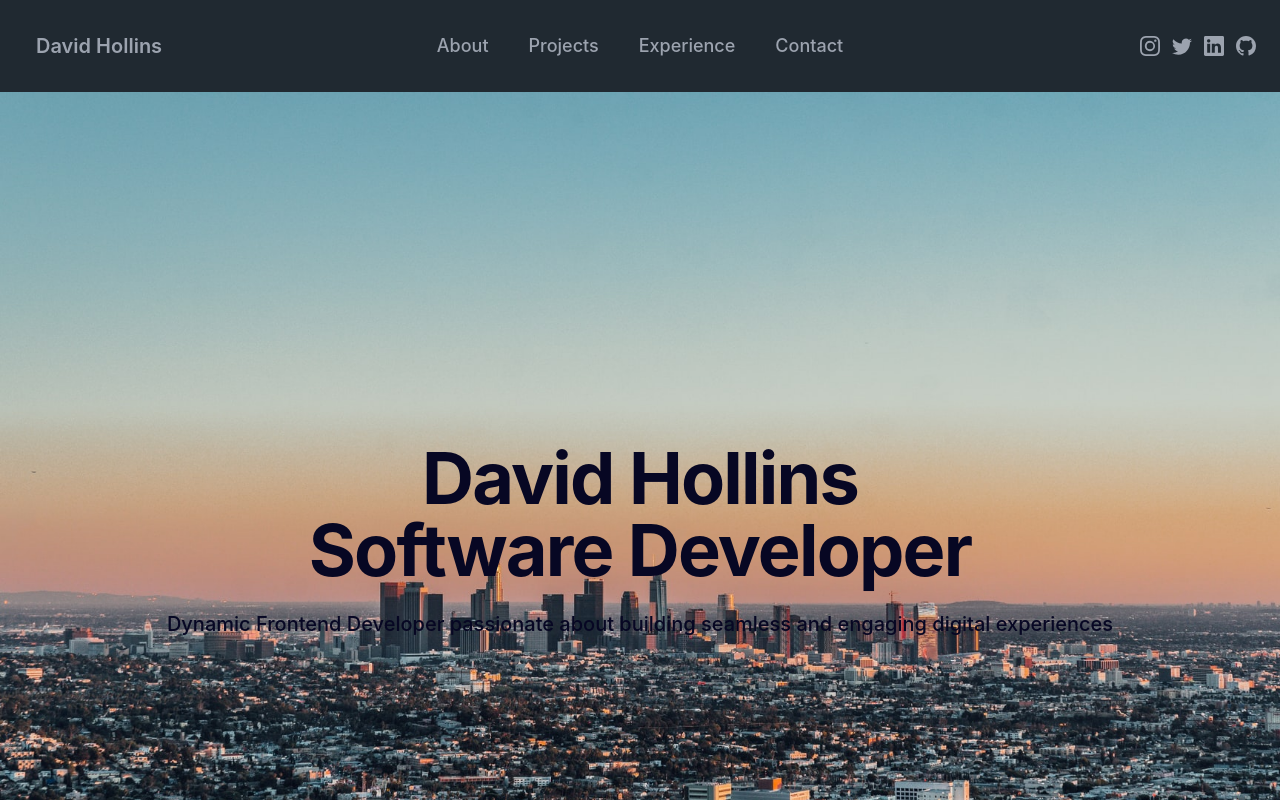
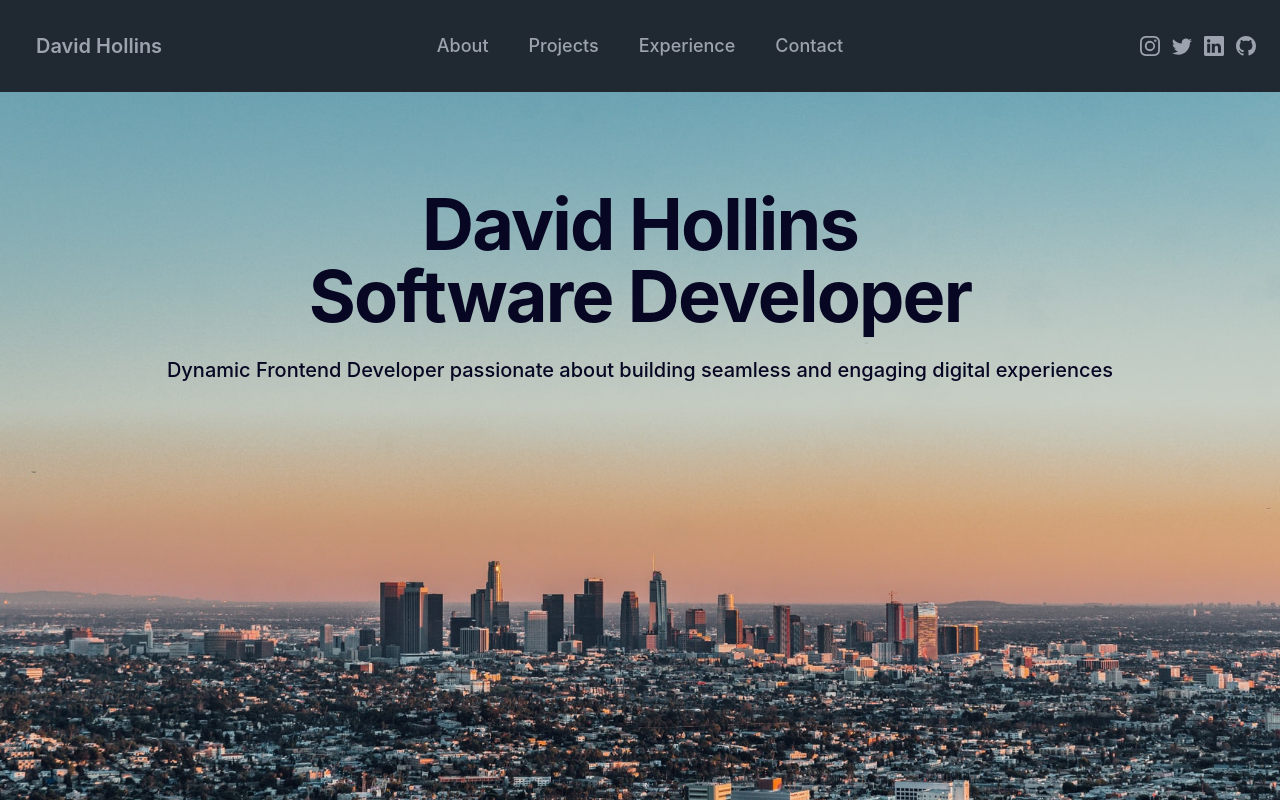
Before and after one commit to TreyHollins/nextjs-portfolio-site, a Next.js app: page / in a window 1280 px wide. Shown: the top 800 px of the page. Built offline with nearby package versions, Linux system fonts and the light colour scheme; no server answers.

Commit message:
Fix main text in center of screen (#4)

```diff
--- a/components/Hero.tsx
+++ b/components/Hero.tsx
@@ -3,7 +3,7 @@ import React from 'react';
 function Hero(): JSX.Element {
     return (
         <div className="flex w-full h-screen justify-center bg-[url('../images/heroimage.jpg')] bg-no-repeat bg-cover bg-fixed bg-center z-0 ">
-            <div className="justify-around content-around w-full pt-24">
+            <div className="justify-around w-full pt-24">
                 <h1 className="text-4xl font font-bold tracking-tight text-[#070723] sm:text-7xl text-center">David Hollins</h1>
                 <h1 className="text-4xl font font-bold tracking-tight text-[#070723] sm:text-7xl text-center">Software Developer</h1>
                 <br />
```
